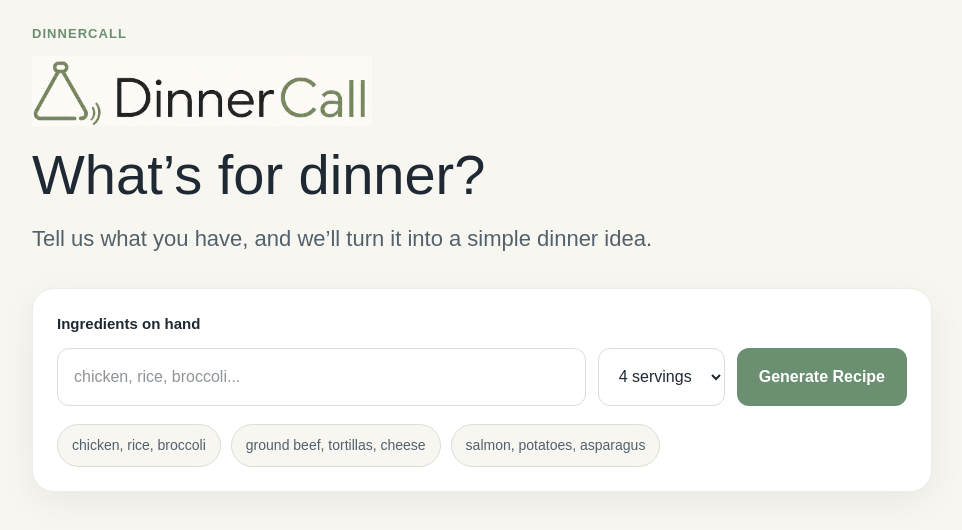
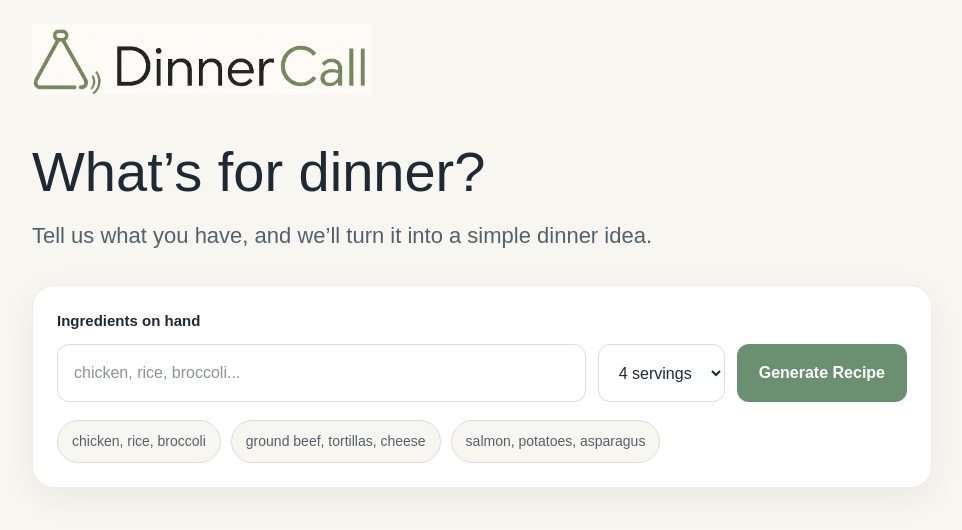
Before and after one commit to taskwrenchai/dinnercall, a Next.js app: page / in a window 1280 px wide. Shown: the top 530 px of the page, without its empty margins (158-1120 px from the left). Built offline with nearby package versions, Linux system fonts and the light colour scheme.

Commit message:
Clean header branding

```diff
--- a/src/app/page.tsx
+++ b/src/app/page.tsx
@@ -121,26 +121,13 @@ ${recipe.steps
         }}
       >
         <div style={{ marginBottom: "32px" }}>
-          <p
-            style={{
-              color: "#6B8F71",
-              fontWeight: "bold",
-              letterSpacing: "0.08em",
-              textTransform: "uppercase",
-              fontSize: "13px",
-              marginBottom: "12px",
-            }}
-          >
-            DinnerCall
-          </p>
-
 
 <img
   src="/dinnercall-logo-v2.png"
   alt="DinnerCall Logo"
   style={{
     width: "340px",
-    marginBottom: "20px",
+    marginBottom: "48px",
   }}
 />
 
```
